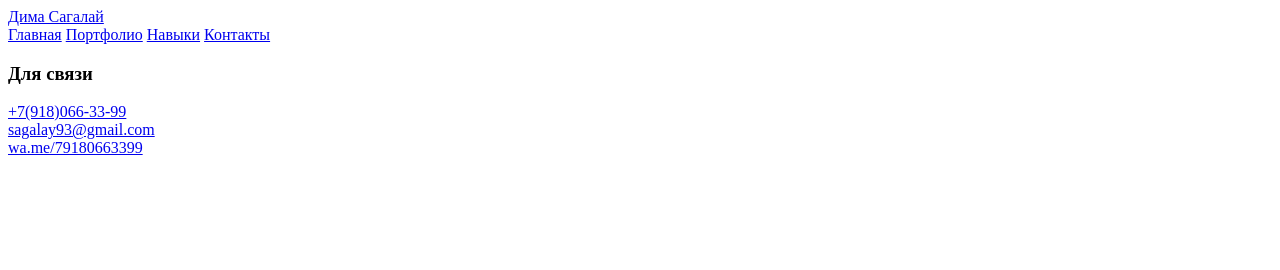
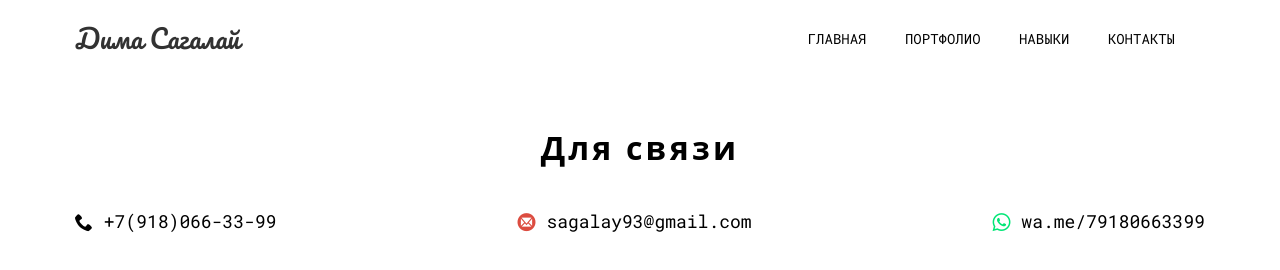
Before and after one commit to Sagalay/DimaSagalay, a plain HTML site: page assets/portfolio/mogo.html in a window 1280 px wide. Drawn offline with Linux system fonts and the light colour scheme; the site is published under a folder, as on GitHub Pages, so addresses that start at the root find nothing; files whose address does not match are found by name.

Commit message:
create relative path

```diff
--- a/assets/portfolio/mogo.html
+++ b/assets/portfolio/mogo.html
@@ -7,8 +7,8 @@
   <title>Document</title>
   <link href="https://fonts.googleapis.com/css?family=Pacifico|Roboto+Mono:300,400,700&display=swap&subset=cyrillic-ext"
     rel="stylesheet">
-  <link rel="stylesheet" href="/../assets/css/style.css">
-  <link rel="stylesheet" href="/../assets/css/icons.css">
+  <link rel="stylesheet" href="../../assets/css/style.css">
+  <link rel="stylesheet" href="../../assets/css/icons.css">
 </head>
 <header class="header">
   <div class="container">
@@ -17,10 +17,10 @@
         <a class="logo" href="#">Дима Сагалай</a>
       </div>
       <nav class="nav">
-        <a class="nav__link" href="/index.html">Главная</a>
-        <a class="nav__link" href="/index.html">Портфолио</a>
-        <a class="nav__link" href="/index.html">Навыки</a>
-        <a class="nav__link" href="/index.html">Контакты</a>
+        <a class="nav__link" href="../../index.html">Главная</a>
+        <a class="nav__link" href="../../index.html">Портфолио</a>
+        <a class="nav__link" href="../../index.html">Навыки</a>
+        <a class="nav__link" href="../../index.html">Контакты</a>
       </nav>
     </div>
   </div>
```
Also changed, not shown: assets/portfolio/activebox.html (+4 -4 lines), assets/portfolio/conference.html (+6 -6 lines), assets/portfolio/golden.html (+6 -6 lines), assets/portfolio/logotype.html (+6 -6 lines).
